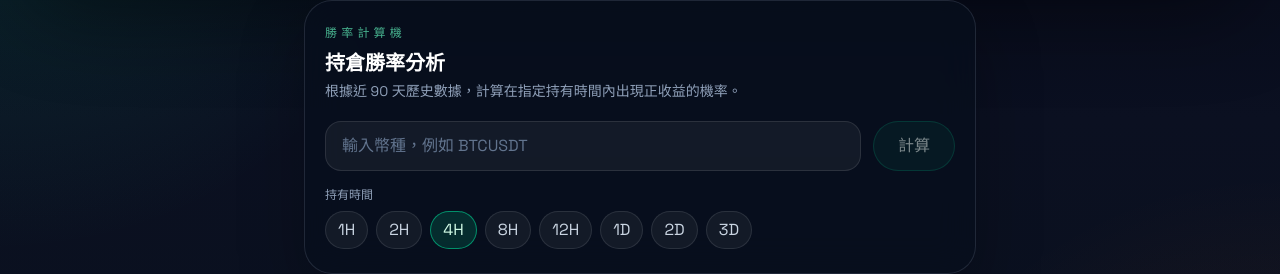
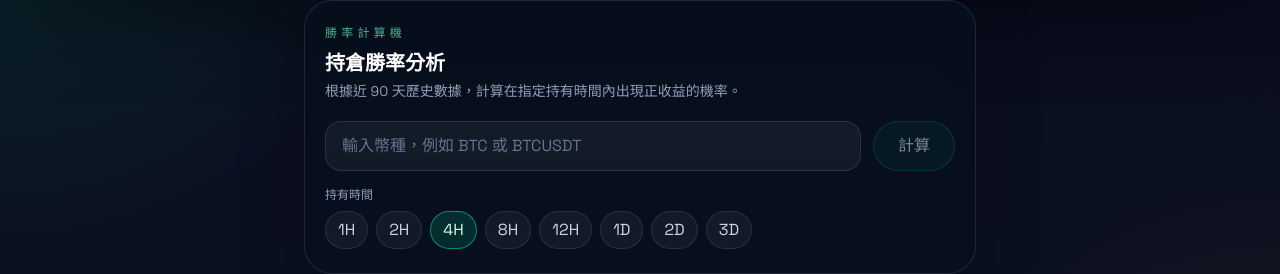
Before and after one commit to di27595977-a11y/trend-screener, a React (Vite) app: page /winrate in a window 1280 px wide. Shown: the part 202-476 px from the top of the page. Built offline with nearby package versions, Linux system fonts and the light colour scheme; no server answers.

Commit message:
fix: auto-append USDT suffix in win rate calculator

```diff
--- a/src/components/WinRateCalculator.jsx
+++ b/src/components/WinRateCalculator.jsx
@@ -104,12 +104,10 @@ export default function WinRateCalculator() {
   const [error,  setError]  = useState(null);
 
   async function handleCalculate() {
-    const sym = symbol.trim().toUpperCase();
+    let sym = symbol.trim().toUpperCase();
     if (!sym) return;
-    if (!sym.endsWith('USDT')) {
-      setError('請輸入完整幣種名稱，例如：BTCUSDT');
-      return;
-    }
+    // 自動補 USDT
+    if (!sym.endsWith('USDT')) sym = sym + 'USDT';
     setLoading(true);
     setError(null);
     setResult(null);
@@ -147,7 +145,7 @@ export default function WinRateCalculator() {
             value={symbol}
             onChange={(e) => setSymbol(e.target.value.toUpperCase())}
             onKeyDown={handleKeyDown}
-            placeholder="輸入幣種，例如 BTCUSDT"
+            placeholder="輸入幣種，例如 BTC 或 BTCUSDT"
             className="flex-1 rounded-2xl border border-white/10 bg-white/5 px-4 py-3 font-mono text-sm text-white placeholder-slate-500 outline-none focus:border-emerald-400/50 focus:bg-white/8"
           />
           <button
```
